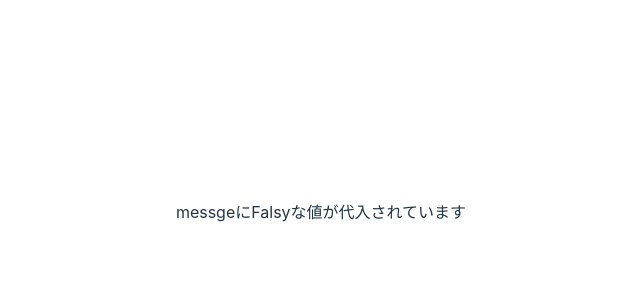
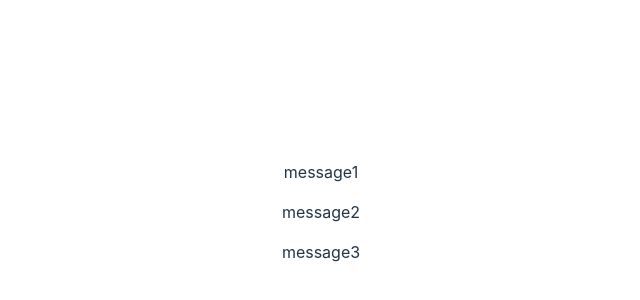
Before and after one commit to divergen371/study_svelte, a Svelte app in the folder svelte-study/: page / in a window 1280 px wide. Shown: the part 188-488 px from the top of the page, without its empty margins (319-959 px from the left). Built offline with nearby package versions, Linux system fonts and the light colour scheme.

Commit message:
:alembic: 配列を順に受け取って出力

```diff
--- a/svelte-study/src/App.svelte
+++ b/svelte-study/src/App.svelte
@@ -1,9 +1,7 @@
 <script>
-  let message = undefined;
+  const messages = ["message1", "message2", "message3"];
 </script>
 
-{#if message}
-  <p>message:{message}</p>
-{:else}
-  <p>messgeにFalsyな値が代入されています</p>
-{/if}
+{#each messages as message}
+  <p>{message}</p>
+{/each}
```
